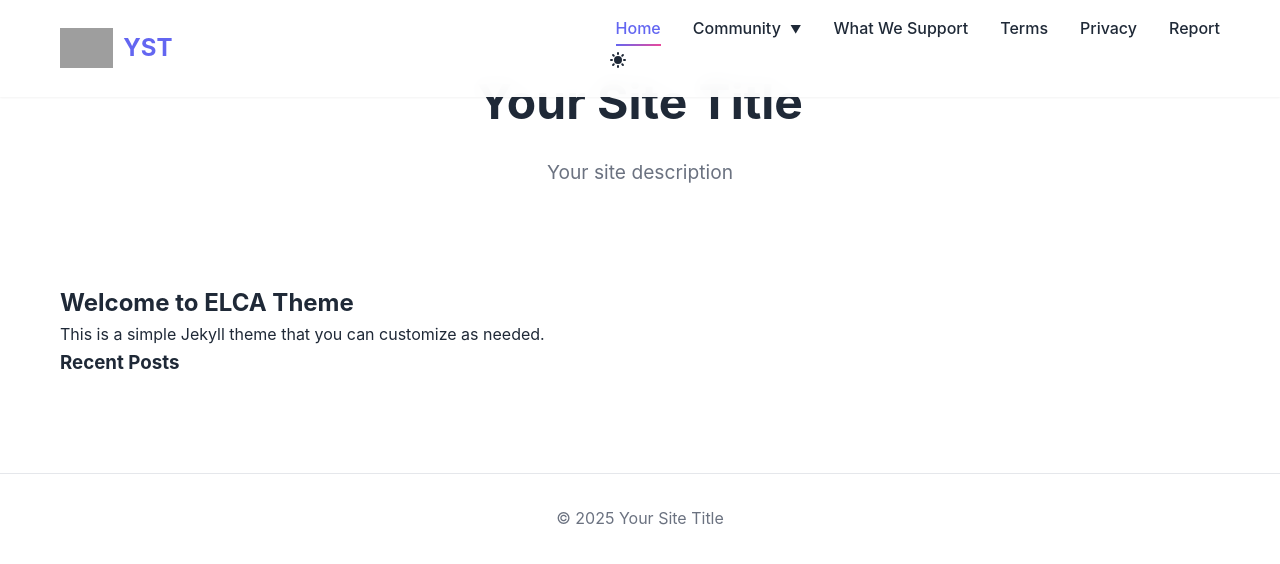
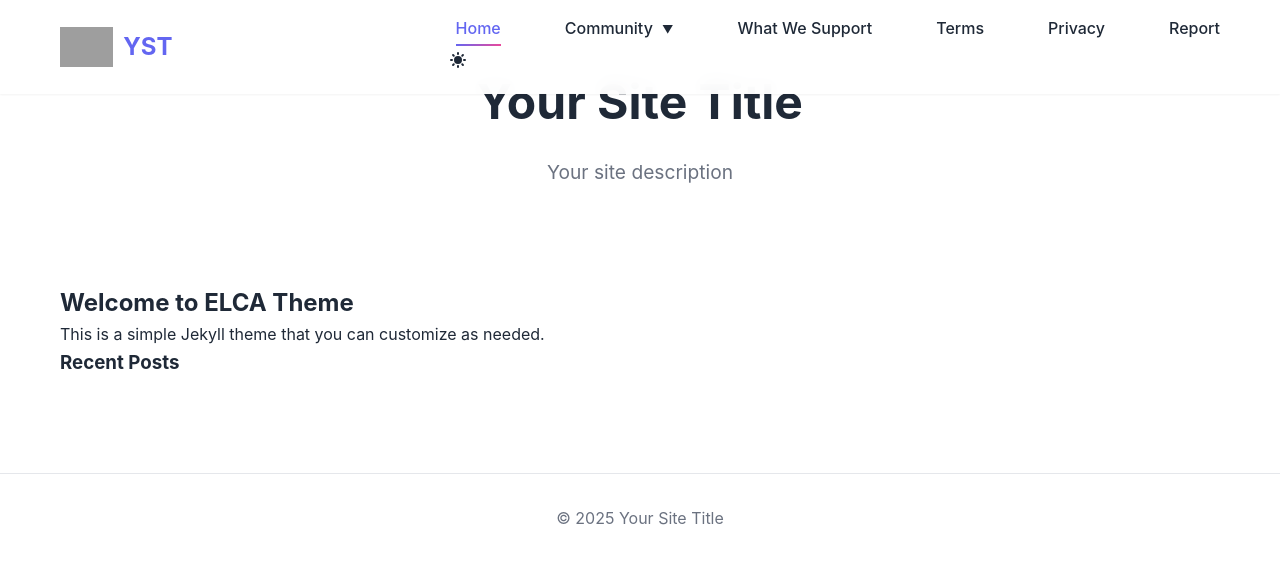
Before and after one commit to mr-izu/elca, a Jekyll site: the page built from index.html, in a window 1280 px wide. Shown: the top 564 px of the page. Built offline with Jekyll 4.4.1, drawn with Linux system fonts in a browser that asks for light colours.

Commit message:
Update style.scss

```diff
--- a/assets/css/style.scss
+++ b/assets/css/style.scss
@@ -364,3 +364,68 @@
         font-size: 2rem;
     }
 }
+
+
+
+// Dark mode toggle button - add this to your CSS
+.theme-toggle {
+    background: none;
+    border: none;
+    cursor: pointer;
+    padding: 0.5rem;
+    border-radius: var(--border-radius);
+    transition: var(--transition);
+    color: var(--text-dark);
+    margin-left: 1rem;
+    display: flex;
+    align-items: center;
+    justify-content: center;
+
+    &:hover {
+        background: var(--bg-lighter);
+    }
+
+    .sun-icon, .moon-icon {
+        width: 20px;
+        height: 20px;
+    }
+
+    .moon-icon {
+        display: none;
+    }
+}
+
+[data-theme="dark"] {
+    .theme-toggle {
+        .sun-icon {
+            display: none;
+        }
+        .moon-icon {
+            display: block;
+        }
+    }
+}
+
+// Update the nav-menu to properly align items
+.nav-menu {
+    display: flex;
+    list-style: none;
+    align-items: center;
+    gap: 2rem; // Use gap instead of margin-left on nav-items
+}
+
+.nav-item {
+    position: relative;
+    // Remove margin-left since we're using gap
+}
+
+// Keep your existing dropdown styles, they're fine
+.dropdown-arrow {
+    font-size: 0.7rem;
+    margin-left: 5px;
+    transition: var(--transition);
+}
+
+.dropdown:hover .dropdown-arrow {
+    transform: rotate(180deg);
+}
```
